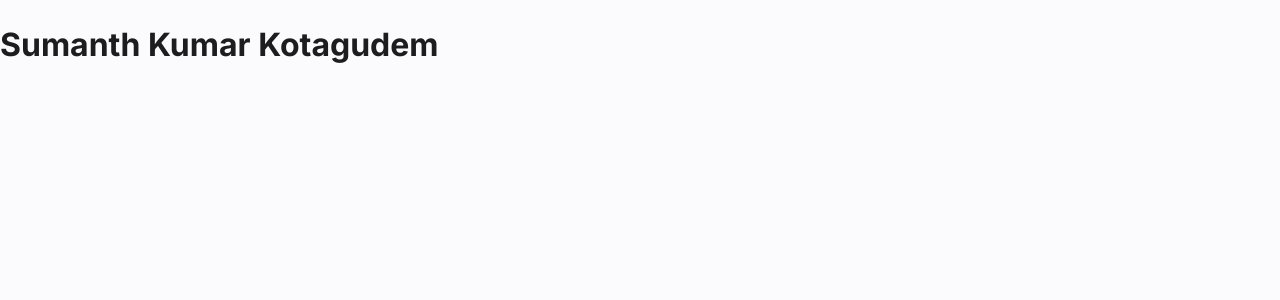
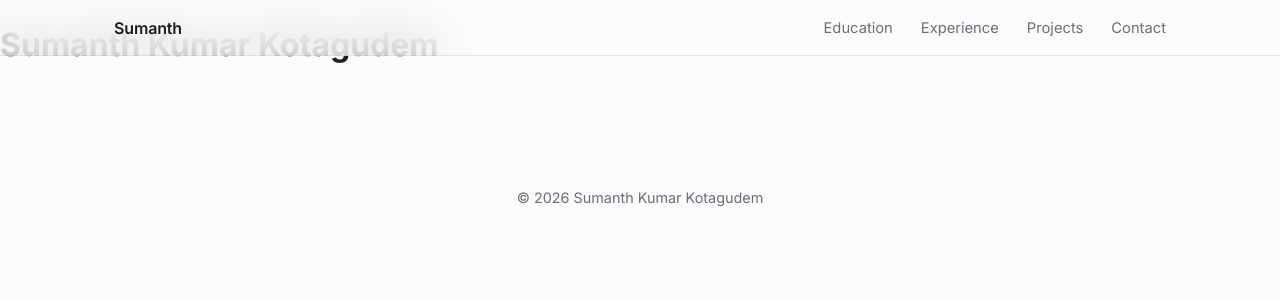
Before and after one commit to ksk-17/portfolio, a React (Vite) app: page / in a window 1280 px wide. Shown: the top 300 px of the page. Built offline with nearby package versions, Linux system fonts and the light colour scheme.

Commit message:
feat: add translucent nav with mobile menu and footer
Co-Authored-By: Claude Sonnet 5.5 <noreply@anthropic.com>

```diff
--- a/src/App.jsx
+++ b/src/App.jsx
@@ -1,11 +1,16 @@
 import { MotionConfig } from "motion/react";
+import Nav from "./components/Nav/Nav";
+import Footer from "./components/Footer";
 
 export default function App() {
   return (
     <MotionConfig reducedMotion="user">
+      <a className="skip-link" href="#education">Skip to content</a>
+      <Nav />
       <main>
-        <h1>Sumanth Kumar Kotagudem</h1>
+        <h1 id="top">Sumanth Kumar Kotagudem</h1>
       </main>
+      <Footer />
     </MotionConfig>
   );
 }
--- /dev/null
+++ b/src/components/Footer.jsx
@@ -0,0 +1,9 @@
+import { profile } from "../data/profile";
+
+export default function Footer() {
+  return (
+    <footer style={{ textAlign: "center", color: "var(--muted)", padding: "96px 24px 48px", fontSize: "0.9rem" }}>
+      © {new Date().getFullYear()} {profile.name}
+    </footer>
+  );
+}
--- /dev/null
+++ b/src/components/Nav/Nav.css
@@ -0,0 +1,23 @@
+.nav {
+  position: fixed; inset: 0 0 auto 0; z-index: 50; height: var(--nav-h);
+  background: color-mix(in srgb, var(--bg) 72%, transparent);
+  backdrop-filter: saturate(180%) blur(20px); -webkit-backdrop-filter: saturate(180%) blur(20px);
+  border-bottom: 1px solid var(--line);
+}
+.nav__inner { max-width: 1100px; margin: 0 auto; height: 100%; padding: 0 24px; display: flex; align-items: center; justify-content: space-between; }
+.nav__brand { font-weight: 600; text-decoration: none; letter-spacing: -0.01em; }
+.nav__links { display: flex; gap: 28px; list-style: none; margin: 0; padding: 0; }
+.nav__links a { text-decoration: none; color: var(--muted); font-size: 0.92rem; transition: color 0.2s; }
+.nav__links a:hover, .nav__links a[aria-current="true"] { color: var(--text); }
+.nav__toggle { display: none; background: none; border: 0; color: var(--text); font: inherit; font-size: 0.95rem; cursor: pointer; padding: 8px; }
+
+@media (max-width: 720px) {
+  .nav__toggle { display: block; }
+  .nav__links {
+    position: absolute; top: var(--nav-h); left: 0; right: 0; flex-direction: column; gap: 0;
+    background: var(--bg); border-bottom: 1px solid var(--line); padding: 8px 24px 16px;
+    display: none;
+  }
+  .nav__links[data-open="true"] { display: flex; }
+  .nav__links a { display: block; padding: 12px 0; font-size: 1.1rem; }
+}
--- /dev/null
+++ b/src/components/Nav/Nav.jsx
@@ -0,0 +1,36 @@
+import { useState } from "react";
+import { profile } from "../../data/profile";
+import { useActiveSection } from "../../hooks/useActiveSection";
+import "./Nav.css";
+
+const links = [
+  { id: "education", label: "Education" },
+  { id: "experience", label: "Experience" },
+  { id: "projects", label: "Projects" },
+  { id: "contact", label: "Contact" },
+];
+const observed = ["education", "experience", "projects"];
+
+export default function Nav() {
+  const [open, setOpen] = useState(false);
+  const active = useActiveSection(observed);
+  return (
+    <header className="nav">
+      <nav className="nav__inner" aria-label="Primary">
+        <a className="nav__brand" href="#top">{profile.shortName}</a>
+        <button className="nav__toggle" aria-expanded={open} aria-controls="nav-links" onClick={() => setOpen((o) => !o)}>
+          {open ? "Close" : "Menu"}
+        </button>
+        <ul id="nav-links" className="nav__links" data-open={open}>
+          {links.map((l) => (
+            <li key={l.id}>
+              <a href={`#${l.id}`} aria-current={active === l.id ? "true" : undefined} onClick={() => setOpen(false)}>
+                {l.label}
+              </a>
+            </li>
+          ))}
+        </ul>
+      </nav>
+    </header>
+  );
+}
```
Also changed, not shown: 1 other file (tests, documents, lock files or other folders).
